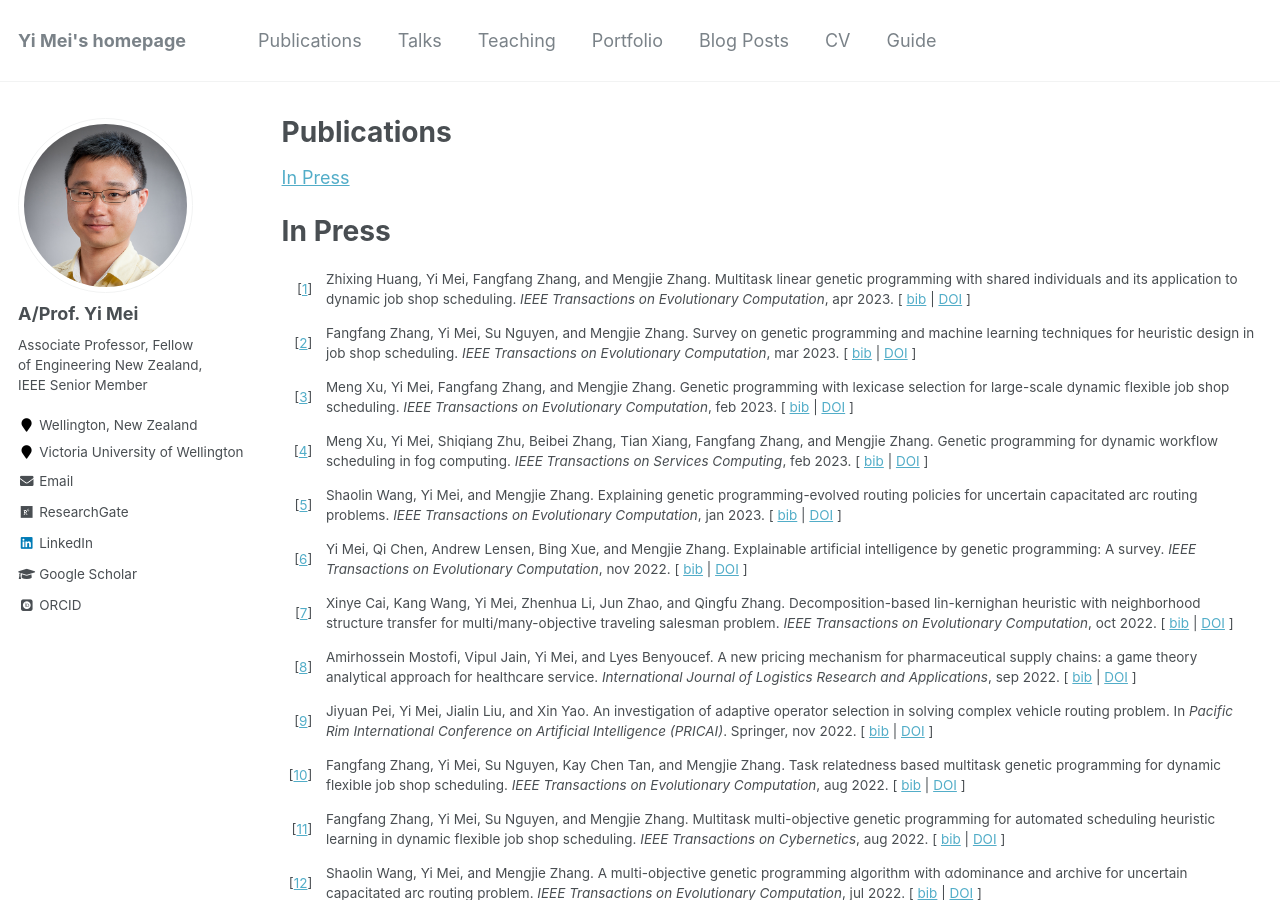
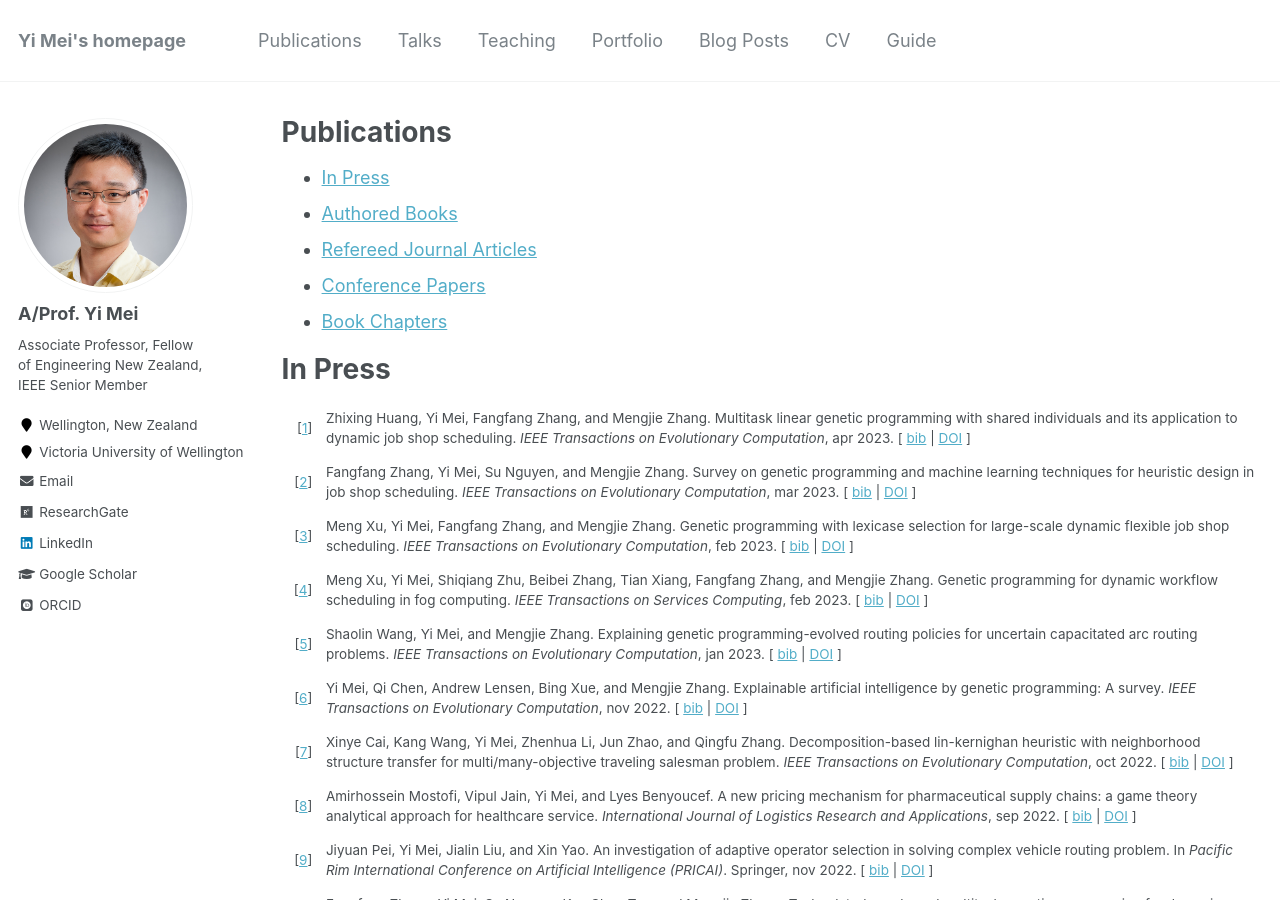
Before and after one commit to yi-mei-ecco/yi-mei-ecco.github.io, a Jekyll site: the page built from _pages/publications.md, in a window 1280 px wide and 900 px high. Built offline with Jekyll 4.4.1, drawn with Linux system fonts in a browser that asks for light colours; some web fonts are replaced.

Commit message:
Update publications.md

```diff
--- a/_pages/publications.md
+++ b/_pages/publications.md
@@ -11,8 +11,13 @@ table, tr, td, th {
 }
 </style>
 
-
-<a href="#inpress">In Press</a>
+<ul>
+<li><a href="#inpress">In Press</a></li>
+<li><a href="#book">Authored Books</a></li>
+<li><a href="#journal">Refereed Journal Articles</a></li>
+<li><a href="#conference">Conference Papers</a></li>
+<li><a href="#chapter">Book Chapters</a></li>
+</ul>
 
 <a name="inpress"></a>In Press
 ======
@@ -275,7 +280,7 @@ Boxiong Tan, Hui Ma, Yi&nbsp;Mei, and Mengjie Zhang.
 </tr>
 </table><hr>
 
-Authored Books
+<a name="book"></a>Authored Books
 ======
 
 <table>
@@ -296,7 +301,7 @@ Fangfang Zhang, Su&nbsp;Nguyen, Yi&nbsp;Mei, and Mengjie Zhang.
 </tr>
 </table><hr>
 
-Refereed Journal Articles
+<a name="journal"></a>Refereed Journal Articles
 ======
 
 <table>
@@ -1175,7 +1180,7 @@ Yi&nbsp;Mei, Ke&nbsp;Tang, and Xin Yao.
 
 
 
-Conference Papers
+<a name="conference"></a>Conference Papers
 ======
 
 <table>
@@ -3219,7 +3224,7 @@ Yi&nbsp;Mei, Ke&nbsp;Tang, and Xin Yao.
 
 
 
-Book Chapters
+<a name="chapter"></a>Book Chapters
 ======
 
 <table>
```
